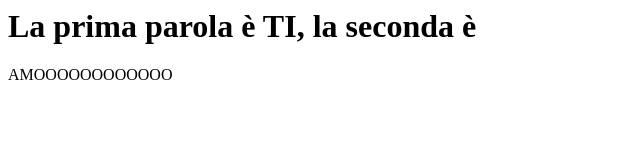
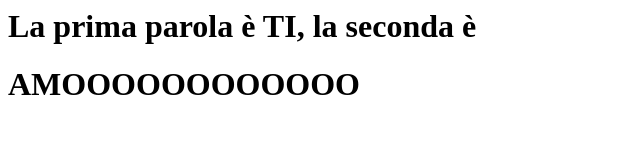
Before and after one commit to vitop10/arturo, a plain HTML site: page index.html in a window 1280 px wide. Shown: the whole page, without its empty margins (0-640 px from the left). Drawn offline with Linux system fonts and the light colour scheme.

Commit message:
Update index.html

```diff
--- a/index.html
+++ b/index.html
@@ -1,4 +1,4 @@
 <html>
 <h1> La prima parola è TI, la seconda è </h1>
-<p>AMOOOOOOOOOOOO</p>
+<p><h1>AMOOOOOOOOOOOO</h1></p>
 </html>
```
